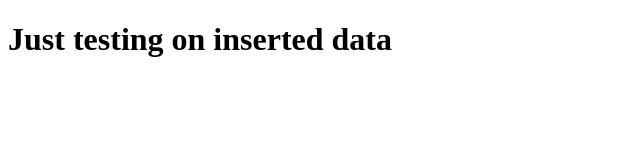
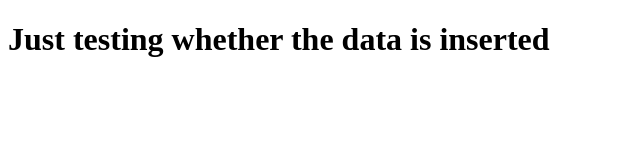
Before and after one commit to TanmayGoregaonkar/BackendForm-Donation-, a website: page public/data_inserted.html in a window 1280 px wide. Shown: the whole page, without its empty margins (0-640 px from the left). Drawn offline with Linux system fonts and the light colour scheme.

Commit message:
Final Commit

```diff
--- a/public/data_inserted.html
+++ b/public/data_inserted.html
@@ -7,6 +7,6 @@
     <title>Demo Data Inserted</title>
 </head>
 <body>
-    <h1>Just testing on inserted data</h1>
+    <h1>Just testing whether the data is inserted </h1>
 </body>
 </html>
```
